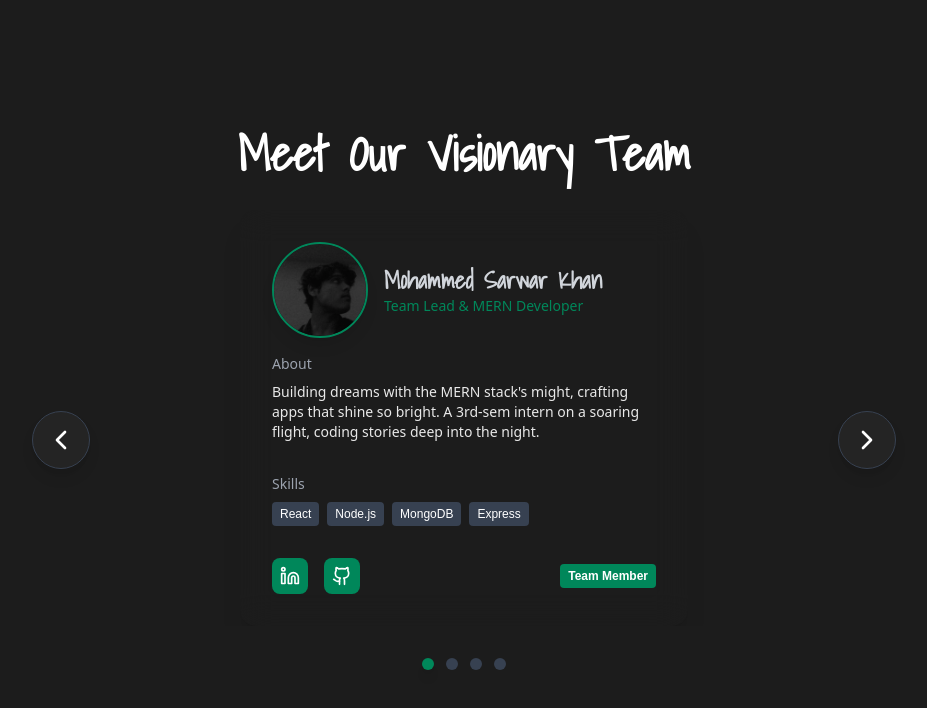
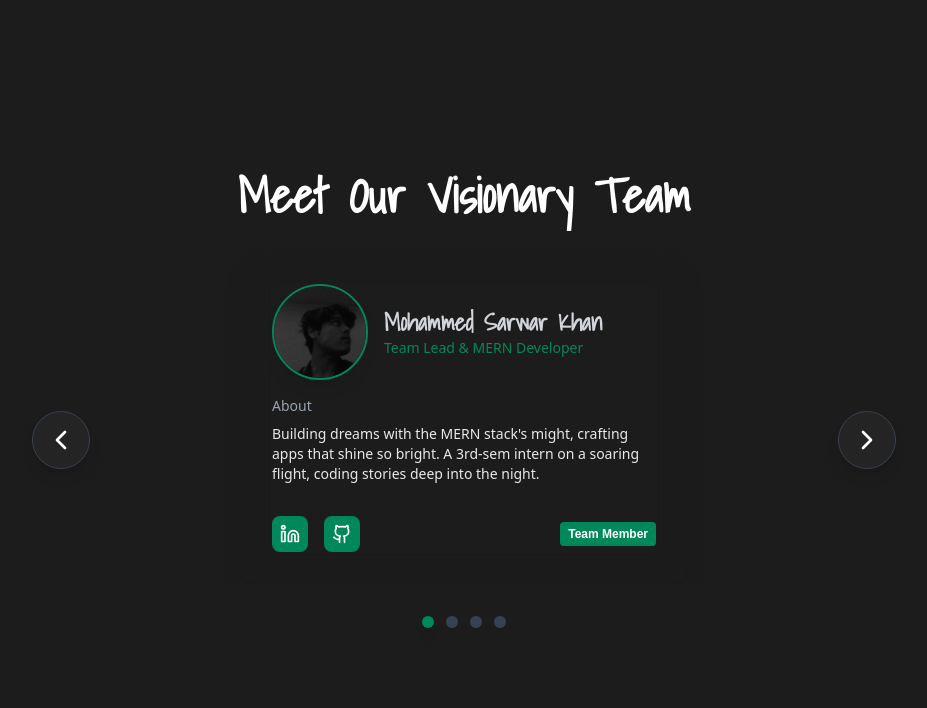
Before and after one commit to talhadevelopes/FlowCare2, a React (Vite) app in the folder Frontend/: page /team in a window 1280 px wide. Shown: the top 708 px of the page, without its empty margins (176-1103 px from the left). Built offline with nearby package versions, Linux system fonts and the light colour scheme.

Commit message:
Team UI fix 14

```diff
--- a/Frontend/src/components/ModernTeamShowcase.jsx
+++ b/Frontend/src/components/ModernTeamShowcase.jsx
@@ -148,16 +148,7 @@ export function ModernTeamShowcase() {
                         <p className="text-sm text-gray-400 mb-2">About</p>
                         <p className="text-white/90 text-sm">{member.bio}</p>
                       </div>
-                      <div className="w-full mt-4">
-                        <p className="text-sm text-gray-400 mb-2">Skills</p>
-                        <div className="flex flex-wrap gap-2">
-                          {['React', 'Node.js', 'MongoDB', 'Express'].map((skill) => (
-                            <span key={skill} className="bg-gray-700 text-white text-xs px-2 py-1 rounded">
-                              {skill}
-                            </span>
-                          ))}
-                        </div>
-                      </div>
+
 
                       <div className="flex items-center justify-between w-full mt-4">
                         <div className="flex space-x-4">
```
